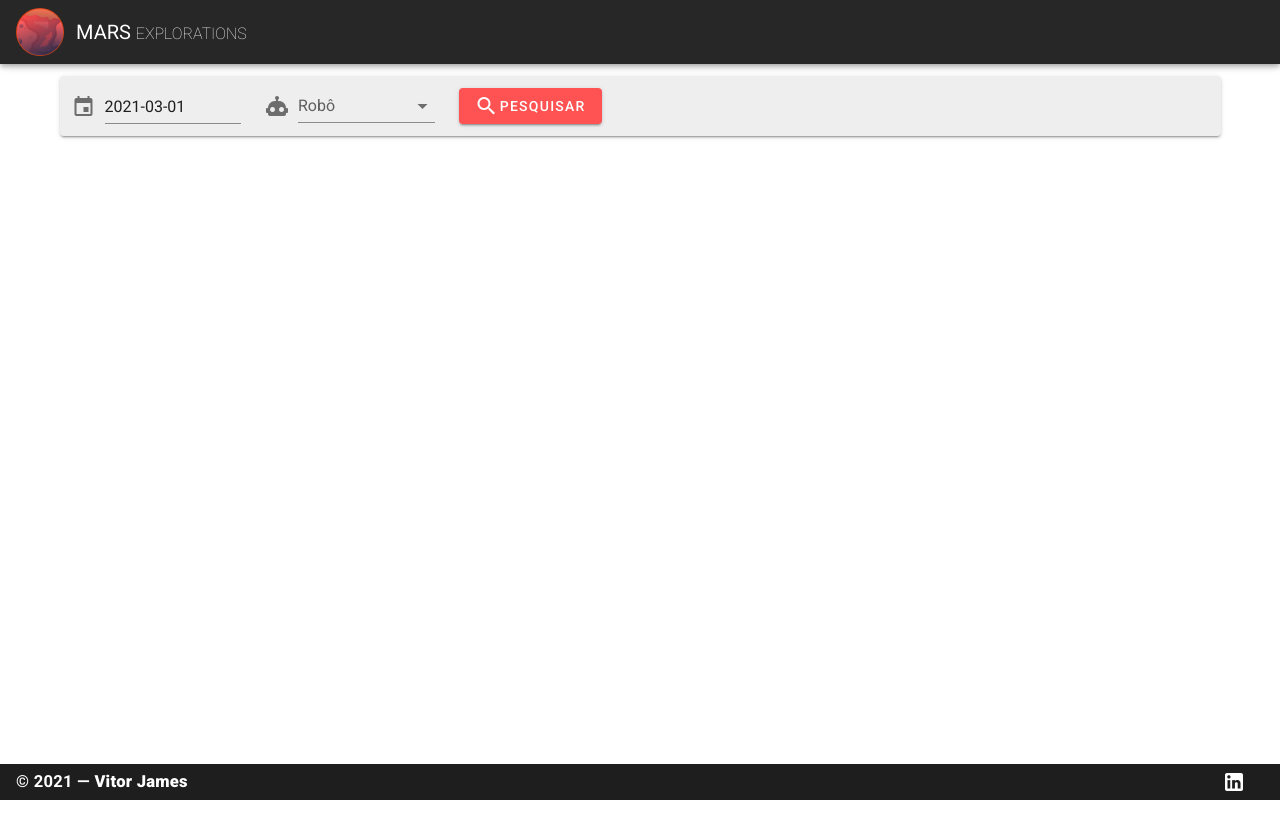
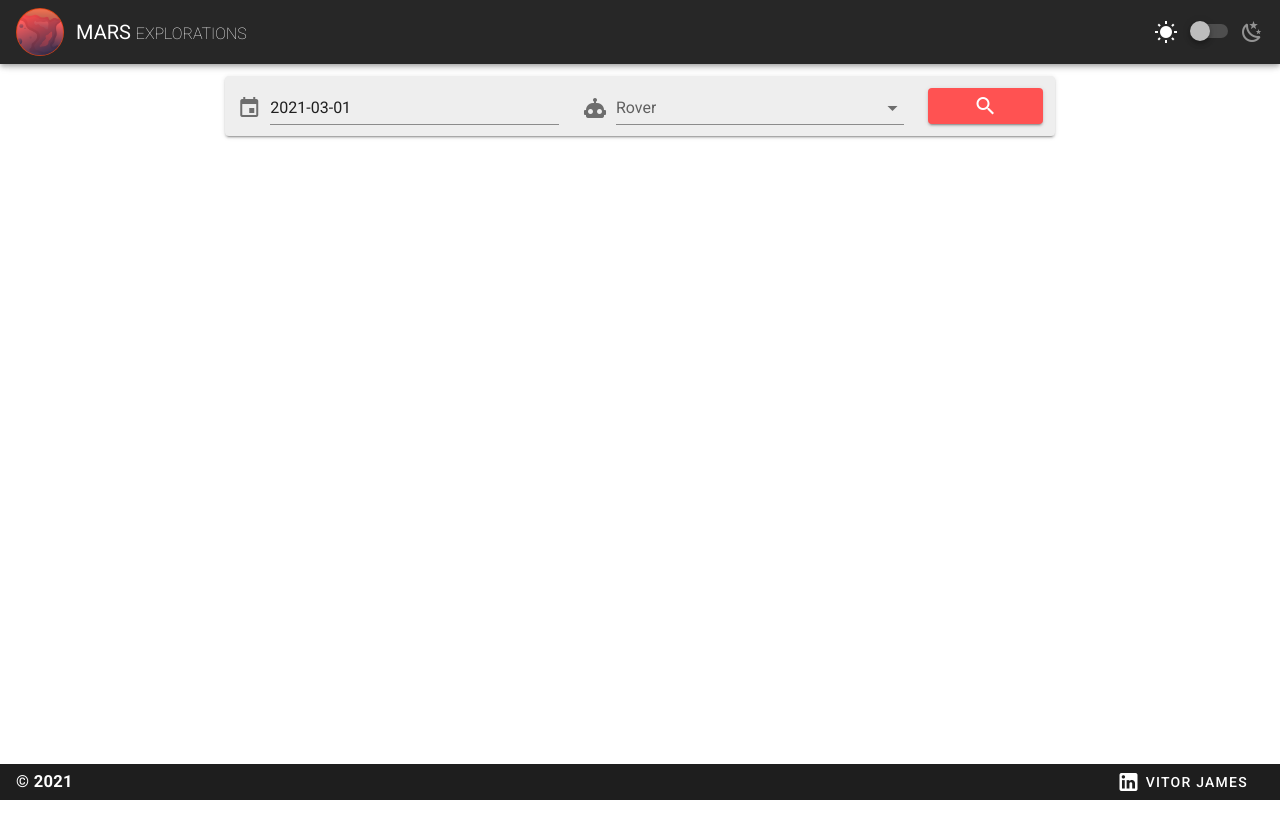
Before and after one commit to VitorJames/mars-explorations, a Vue app: page /#/ in a window 1280 px wide. Shown: the top 838 px of the page. Built offline with nearby package versions, Linux system fonts and the light colour scheme.

Commit message:
melhorias no layout e seletor de tema

```diff
--- a/src/components/AppBar.vue
+++ b/src/components/AppBar.vue
@@ -9,13 +9,14 @@
       <img src="./../assets/473346-PGQPSZ-396-ai.png" alt="">
     </v-avatar>
     <v-toolbar-title>MARS <small class="text-uppercase font-weight-thin white--text">EXPLORATIONS</small></v-toolbar-title>
-    <!-- <v-spacer></v-spacer> -->
-    <!-- <v-icon :disabled="mode">mdi-white-balance-sunny</v-icon>
+    <v-spacer></v-spacer>
+    <v-icon :disabled="mode">mdi-white-balance-sunny</v-icon>
     <v-switch
       v-model="mode"
       class="mt-5 ml-3 mr-1"
+      color="red"
     ></v-switch>
-    <v-icon :disabled="!mode">mdi-weather-night</v-icon> -->
+    <v-icon :disabled="!mode">mdi-weather-night</v-icon>
     <!-- <v-btn text color="error" class="mr-3">
       Fotos
     </v-btn>
@@ -29,10 +30,27 @@
 </template>
 
 <script>
+
 export default {
     data: () => ({
-        mode: false
-    })
+       mode: false
+    }),
+    watch:{
+      mode(val){
+        localStorage.setItem("mars_explorations_theme", val);
+        this.$vuetify.theme.dark = val;
+      }
+    },
+    created(){
+      var local_mode = localStorage.getItem("mars_explorations_theme");
+
+      this.mode = local_mode !== null ? this.$vuetify.theme.dark = (local_mode === 'true') : this.$vuetify.theme.dark = false;
+
+      if (local_mode === null) {
+        localStorage.setItem("mars_explorations_theme", false);
+        this.$vuetify.theme.dark = false;
+      }
+    }
 }
 </script>
 
--- a/src/components/FindImages.vue
+++ b/src/components/FindImages.vue
@@ -1,13 +1,16 @@
 <template>
   <v-app>
-    <v-container>
-        <v-row>
+    <v-container fluid>
+        <v-row justify="center">
             <v-col
               class="mt-0"
               cols="12"
+              lg="8"
             >
-              <v-card height="60" class="grey lighten-3 d-flex align-center">
-                  <v-col cols="5" lg="2">
+              <v-card class="grey lighten-3 d-flex align-center" light>
+                  <v-col cols="12">
+                    <v-row>
+                      <v-col cols="6" lg="5" sm="5">
                         <v-menu
                           ref="menu"
                           v-model="menu"
@@ -20,11 +23,12 @@
                           <template v-slot:activator="{ on, attrs }">
                             <v-text-field
                               v-model="date"
-                          class="mt-3"
                               prepend-icon="mdi-calendar"
                               readonly
                               v-bind="attrs"
                               v-on="on"
+                              hide-details
+                              class="pt-0"
                             ></v-text-field>
                           </template>
                           <v-date-picker
@@ -51,23 +55,23 @@
                           </v-date-picker>
                         </v-menu>
                       </v-col>
-                  <v-col cols="5" lg="2" class="pt-0">
+                      <v-col cols="6" lg="5" sm="5" class="pt-0">
                         <v-select
-                    class="mt-0"
                         v-model="rover"
                         :items="rovers"
                         menu-props="auto"
-                    label="Robô"
+                        label="Rover"
                         hide-details
                         prepend-icon="mdi-robot"
                         single-line
                       ></v-select>
                       </v-col>
-                  <v-col cols="2">
-                    <v-btn color="error" @click="search()">
+                      <v-col cols="12" md="2" sm="2">
+                        <v-btn color="error"  block @click="search()">
                           <v-icon>mdi-magnify</v-icon>
-                      Pesquisar
                         </v-btn>
+                      </v-col>
+                    </v-row>
                   </v-col>
               </v-card>
             </v-col>
@@ -194,12 +198,13 @@
     <v-footer dark fixed padless>
       <v-card class="flex" flat tile>
         <v-card-title class="py-0">
-          <h5>&copy; {{ new Date().getFullYear() }} — <strong>Vitor James</strong></h5>
+          <h5>&copy; {{ new Date().getFullYear() }}</h5>
           <v-spacer></v-spacer>
-          <v-btn class="mx-3" href="#" target="_blank" dark icon>
-            <v-icon size="24px">
+          <v-btn href="https://www.linkedin.com/in/vitor-james2/" target="_blank" dark text>
+            <v-icon size="24px" class="mr-1">
               mdi-linkedin
             </v-icon>
+            Vitor James
           </v-btn>
         </v-card-title>
       </v-card>
```
Lines whose indentation alone changed are shown as unchanged.
